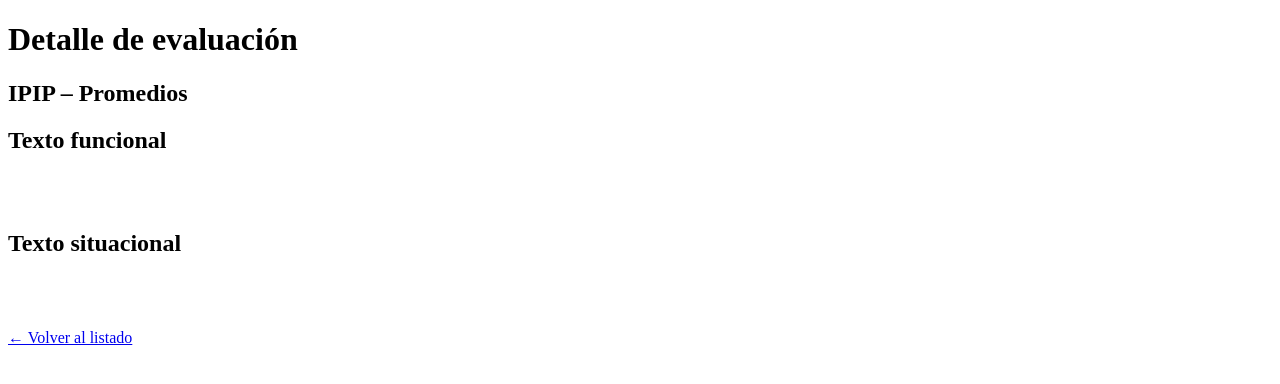
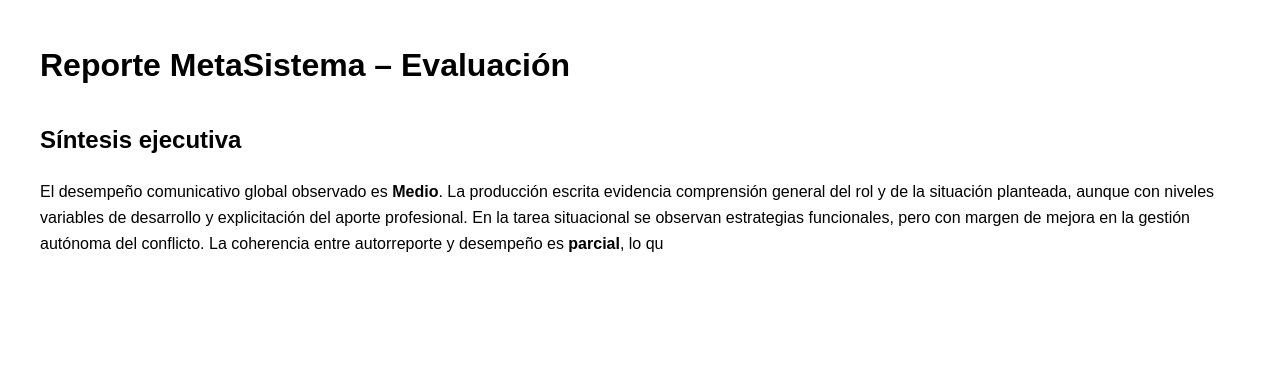
Before and after one commit to christiansotofajardo-cpu/test-laboral-metasistema, a FastAPI app: template templates/admin_detail.html in a window 1280 px wide. Shown: the top 384 px of the page. Run offline with FastAPI, Linux system fonts and the light colour scheme; the template is opened without the code that fills it, so the values that code supplies are empty.

Commit message:
Update admin_detail.html

```diff
--- a/templates/admin_detail.html
+++ b/templates/admin_detail.html
@@ -2,32 +2,43 @@
 <html lang="es">
 <head>
     <meta charset="UTF-8">
-    <title>Admin – Detalle evaluación</title>
+    <title>Admin – Reporte MetaSistema</title>
+    <style>
+        body {
+            font-family: Arial, sans-serif;
+            margin: 40px;
+            line-height: 1.6;
+        }
+        h1, h2, h3 {
+            margin-top: 30px;
+        }
+        .bloque {
+            margin-bottom: 40px;
+        }
+        .evidencia {
+            background: #f4f4f4;
+            padding: 15px;
+            white-space: pre-wrap;
+            border-left: 4px solid #999;
+        }
+        .ipip li {
+            margin-bottom: 4px;
+        }
+    </style>
 </head>
+
 <body>
 
-<h1>Detalle de evaluación</h1>
+<h1>Reporte MetaSistema – Evaluación</h1>
 
-<h2>IPIP – Promedios</h2>
-<ul>
-    {% for k, v in data.avg_scores.items() %}
-        <li>{{ k }}: {{ v }}</li>
-    {% endfor %}
-</ul>
+<!-- BLOQUE A -->
+<div class="bloque">
+    <h2>Síntesis ejecutiva</h2>
 
-<h2>Texto funcional</h2>
-<p style="white-space: pre-wrap;">
-    {{ data.texto_funcional }}
-</p>
-
-<h2>Texto situacional</h2>
-<p style="white-space: pre-wrap;">
-    {{ data.texto_situacional }}
-</p>
-
-<p>
-    <a href="/admin">← Volver al listado</a>
-</p>
-
-</body>
-</html>
+    <p>
+        El desempeño comunicativo global observado es <b>Medio</b>. La producción escrita
+        evidencia comprensión general del rol y de la situación planteada, aunque con
+        niveles variables de desarrollo y explicitación del aporte profesional. En la tarea
+        situacional se observan estrategias funcionales, pero con margen de mejora en la
+        gestión autónoma del conflicto. La coherencia entre autorreporte y desempeño es
+        <b>parcial</b>, lo qu
```
